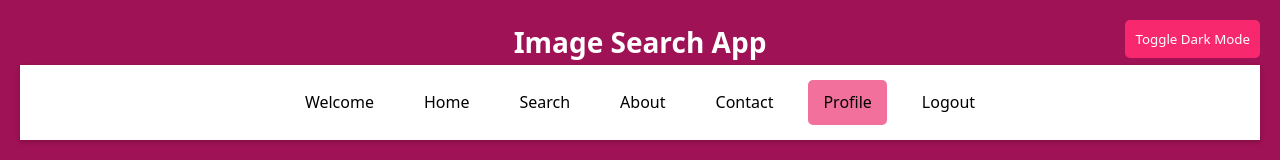
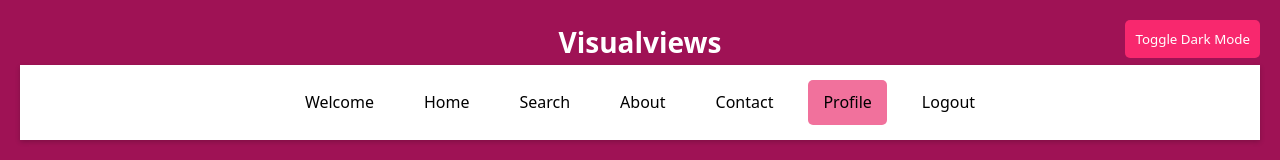
Before and after one commit to Victoria-cyb/search-webapp, a plain HTML site: page client/profile.html in a window 1280 px wide. Shown: the top 160 px of the page. Drawn offline with Linux system fonts and the light colour scheme; no server answers; sample sign-in values are in the browser's storage.

Commit message:
intial commit

```diff
--- a/client/profile.html
+++ b/client/profile.html
@@ -4,13 +4,13 @@
     <meta charset="UTF-8">
     <meta name="viewport" content="width=device-width, initial-scale=1.0">
     <meta name="description" content="User profile for Image Search App">
-    <title>Profile - Image Search App</title>
+    <title>Visualviews</title>
     <link rel="icon" href="favicon.ico">
     <link rel="stylesheet" href="css/style.css">
 </head>
 <body>
     <header>
-        <h1>Image Search App</h1>
+        <h1>Visualviews</h1>
         <nav class="navbar">
             <div class="nav-links">
                 <a href="landing.html" class="nav-link" id="landing-link">Welcome</a>
```
